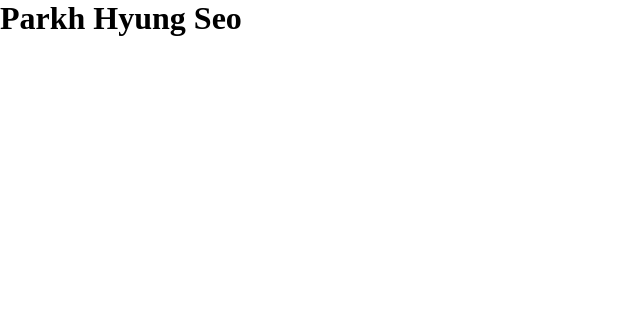
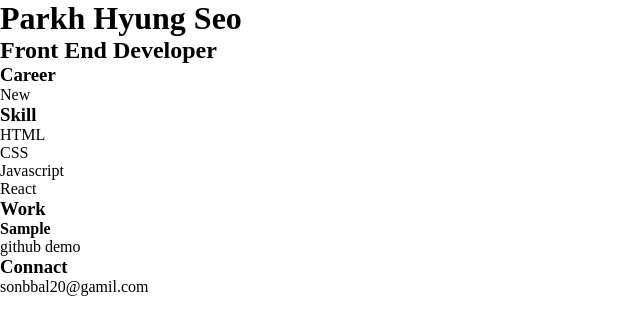
Before and after one commit to Sonbbal/portfolio, a plain HTML site: page index.html in a window 1280 px wide. Shown: the whole page, without its empty margins (0-640 px from the left). Drawn offline with Linux system fonts and the light colour scheme.

```diff
--- a/index.html
+++ b/index.html
@@ -7,8 +7,39 @@
         <link rel="stylesheet" href="./style.css" />
     </head>
     <body>
-        <h1>
-            Parkh Hyung Seo
-        </h1>
+        <div class="title">
+            <h1 class="name">Parkh Hyung Seo</h1>
+            <h2>Front End Developer</h2>
+        </div>
+        <div class="career">
+            <h3>Career</h3>
+            <ul>
+                <li>New</li>
+            </ul>
+        </div>
+        <div class="skill">
+            <h3>Skill</h3>
+            <ul>
+                <li>HTML</li>
+                <li>CSS</li>
+                <li>Javascript</li>
+                <li>React</li>
+            </ul>
+        </div>
+        <div class="work">
+            <h3>Work</h3>
+            <ul>
+                <li>
+                    <div class="picture"></div>
+                    <h4>Sample</h4>
+                    <a>github</a>
+                    <a>demo</a>
+                </li>
+            </ul>
+        </div>
+        <div class="connact">
+            <h3>Connact</h3>
+            <a>sonbbal20@gamil.com</a>
+        </div>
     </body>
 </html>
```
